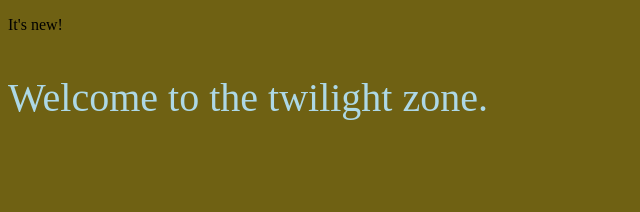
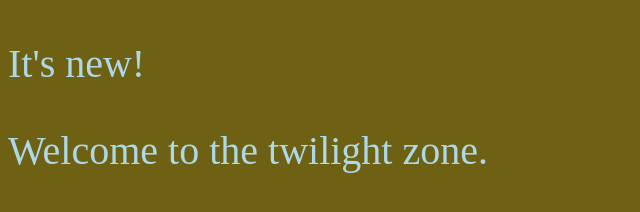
Before and after one commit to Kathryn-J/Kathryn-J.github.io, a plain HTML site: page index.html in a window 1280 px wide. Shown: the whole page, without its empty margins (0-640 px from the left). Drawn offline with Linux system fonts and the light colour scheme.

Commit message:
changed its new class

```diff
--- a/index.html
+++ b/index.html
@@ -5,7 +5,7 @@
 <link rel="stylesheet" type="text/css" href="style.css">
 </head>
 <body>
-	<p>It's new!</p>
+	<p class="big-green-text">It's new!</p>
 	<p class="big-green-text">Welcome to the twilight zone.</p>
 </body>
 </html>
```
